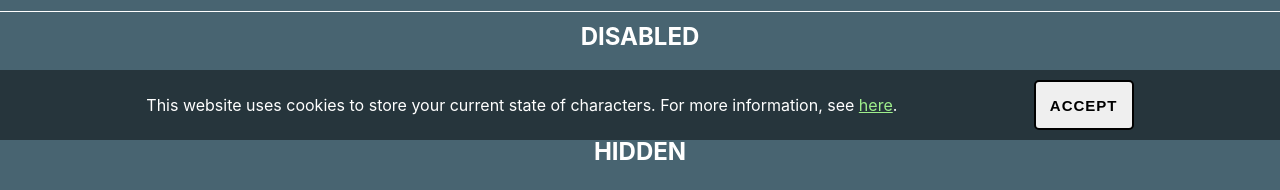
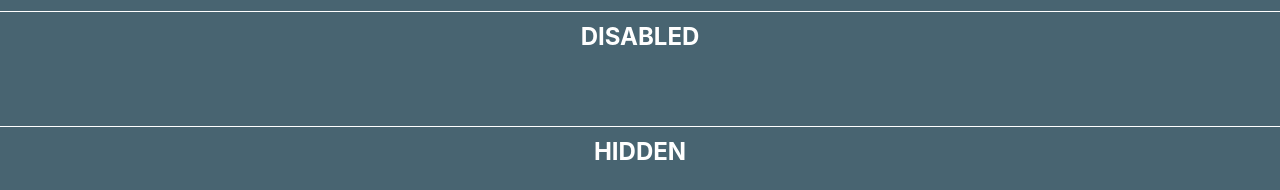
Before and after one commit to wischli/smashbros-random-with-bans, a React (Create React App) app: page / in a window 1280 px wide. Shown: the part 660-850 px from the top of the page. Built offline with nearby package versions, Linux system fonts and the light colour scheme.

Commit message:
[Components - CookieNotice] Fix logical error in display

```diff
--- a/src/components/CookieNotice.tsx
+++ b/src/components/CookieNotice.tsx
@@ -4,10 +4,13 @@ import Cookies from 'universal-cookie';
 
 const CookieNotice = () => {
   const { themeStyle, cookies } = useContext(Context as React.Context<Icontext>);
+  const [hideNotice, setHide] = useState(cookies.notice);
 
   const handleCloseClick = () => {
     const cookyInstance = new Cookies();
     cookyInstance.set('notice', JSON.stringify(true), { path: '/' });
+    console.log(cookies);
+    setHide(true)
   }
   const styles = {
     cookieNotice: {
@@ -19,7 +22,10 @@ const CookieNotice = () => {
       zIndex: 1,
     },
     cookieMessage: {
-      padding: 10, display: 'flex', alignItems: 'center', maxWidth: '100%', justifyContent: window.innerWidth < 800 ? 'center' : 'space-evenly'
+      padding: 10, display: hideNotice ? 'none' : 'flex',
+      alignItems: 'center',
+      maxWidth: '100%',
+      justifyContent: window.innerWidth < 800 ? 'center' : 'space-evenly'
     }
   };
 
@@ -27,9 +33,10 @@ const CookieNotice = () => {
     return (
       <div style={styles.cookieMessage}>
         <div>
-          This website uses cookies to store your current state of characters. For more information, see <a style={{color: '#9eef8b'}} href="https://github.com/wischli/smashbros-random-with-bans">here</a>.
+          This website uses cookies to store your current state of characters. For more information, see
+          <a style={{ color: '#9eef8b' }} href="https://github.com/wischli/smashbros-random-with-bans">here</a>.
         </div>
-        <button type="button" style={{...themeStyle.button, minWidth: 100}} onClick={() => handleCloseClick() }>
+        <button type="button" style={{ ...themeStyle.button, minWidth: 100 }} onClick={() => handleCloseClick()}>
           Accept
         </button>
       </div>
@@ -38,7 +45,7 @@ const CookieNotice = () => {
 
   return (
     <div style={{ ...styles.cookieNotice, position: 'fixed' }}>
-       <CookieMessage />
+      <CookieMessage />
     </div>
   );
 }
```
